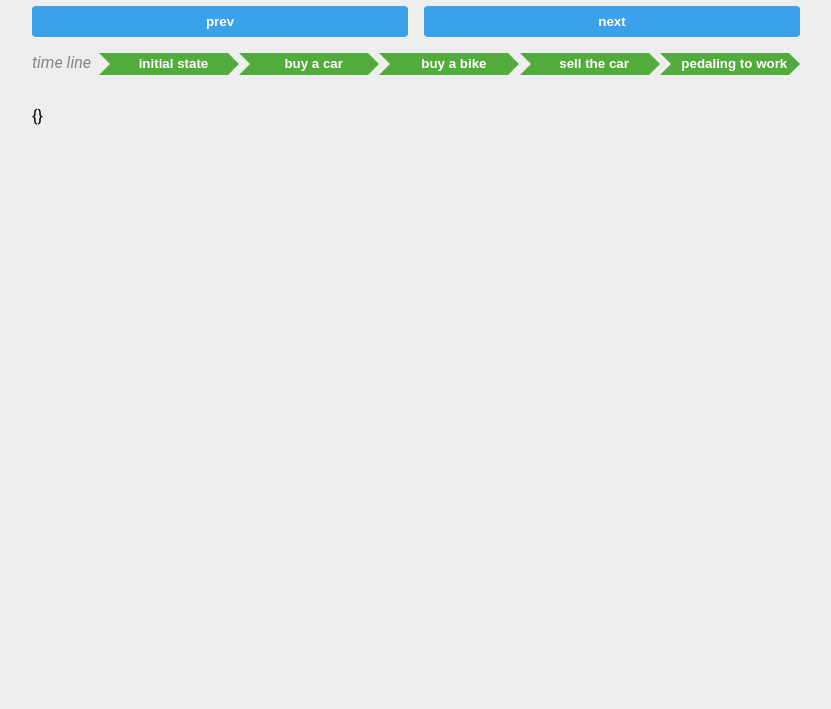
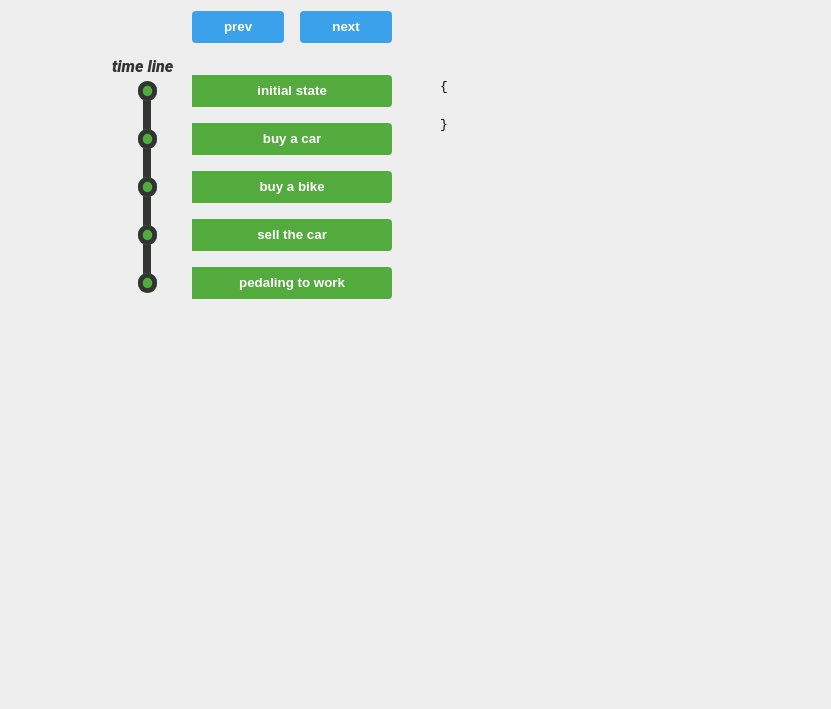
Before and after one commit to belchior/time-traveler, a website with bundled scripts: page example/src/index.html in a window 1280 px wide. Shown: the part 91-800 px from the top of the page, without its empty margins (224-1055 px from the left). Built offline with nearby package versions, Linux system fonts and the light colour scheme.

Commit message:
changes at demo layout

```diff
--- a/example/src/index.css
+++ b/example/src/index.css
@@ -1,3 +1,4 @@
+@media all {
   body {
     margin: 0;
     display: flex;
@@ -7,15 +8,49 @@ body {
   }
 
   .container {
+    display: flex;
+    flex-wrap: wrap;
+    align-content: center;
     box-sizing: border-box;
     flex: 1 1 auto;
     padding: 1rem;
-  max-width: 50rem;
+    max-width: 40rem;
   }
 
-.navigation > div {
+  .title {
+    flex: 1 0 100%;
+    margin: 0 0 3rem 0;
+    text-align: center;
+  }
+
+  .navigation {
+    flex: 1 0 100%;
+  }
+
+  .state-container {
+    margin: 2rem 0 0 5rem;
+    flex: 1;
+  }
+
+  .controllers {
     display: flex;
     justify-content: space-between;
+    padding-left: 5rem;
+  }
+
+  .time-line {
+    display: flex;
+    flex-direction: column;
+    justify-content: space-between;
+    margin: 1rem 0 0 0;
+  }
+  .time-line::before {
+    content: 'time line';
+    display: block;
+    font-style: italic;
+    font-weight: 900;
+    line-height: 1rem;
+    color: #333333;
   }
 
   .btn {
@@ -25,6 +60,7 @@ body {
     border: 0;
     padding: 0.5rem 1rem;
     font-weight: bolder;
+    line-height: 1rem;
     background-color: #52ab3c;
     color: #ffffff;
     cursor: pointer;
@@ -41,50 +77,56 @@ body {
     margin-right: 1rem;
   }
 
-.time-line {
-  margin: 1rem 0 2rem 0;
+  .btn-time-line {
+    margin: 0 0 1rem 5rem;
+    border-radius: 0 0.25rem 0.25rem 0;
+    padding: 0.5rem 0;
+    color: #ffffff;
   }
-.time-line::before {
-  content: 'time line';
-  display: block;
-  margin-right: 0.5rem;
-  font-style: italic;
-  color: #848484;
+  .btn-time-line:last-child {
+    margin-bottom: 0;
   }
-
-.btn-time-line {
-  margin: 0 0.7rem 0 0;
-  border-radius: 0;
-  padding: 0.25rem 0 0.25rem 1.25rem;
-  line-height: 0.9rem;
-}
-.btn-time-line::before {
+  .btn-time-line:not(:first-child)::before {
     content: '';
     position: absolute;
-  top: 0;
-  left: 0;
+    top: -1.7rem;
+    left: -3.05rem;
     display: inline-block;
-  width: 0;
-  height: 0;
-  border-style: solid;
-  border-width: 0.7rem 0 0.7rem 0.7rem;
-  border-color: transparent transparent transparent #eeeeee;
+    width: 0.5rem;
+    height: 2.7rem;
+    background: #333333;
   }
   .btn-time-line::after {
     content: '';
+    z-index: 1;
     position: absolute;
-  top: 0;
-  left: 100%;
+    top: 0.4rem;
+    left: -3.4rem;
     display: inline-block;
-  width: 0;
-  height: 0;
-  border-style: solid;
-  border-width: 0.7rem 0 0.7rem 0.7rem;
-  border-color: transparent transparent transparent #52ab3c;
+    border-radius: 50%;
+    width: 1.2rem;
+    height: 1.2rem;
+    background-color: transparent;
+    box-shadow:
+      inset 0 0 0 0.3rem #333333,
+      inset 0 0 0 0.6rem #52ab3c;
   }
+
   .btn-time-line.active {
-  background-color: #ff0000;
+    background-color: #dd5151;
   }
   .btn-time-line.active::after {
-  border-color: transparent transparent transparent #ff0000;
+    box-shadow:
+      inset 0 0 0 0.3rem #333333,
+      inset 0 0 0 0.6rem #dd5151;
   }
+}
+
+@media (min-width: 36.25rem) { /* ~580px */
+  .navigation {
+    flex: 1;
+  }
+  .state-container {
+    margin: 4rem 0 0 3rem;
+  }
+}
--- a/example/src/index.html
+++ b/example/src/index.html
@@ -2,15 +2,30 @@
 <html>
   <head>
     <meta charset="utf-8">
-    <title>Time Traveler Demo</title>
+    <meta name="theme-color" content="#eeeeee">
+    <meta name="apple-mobile-web-app-capable" content="yes">
+    <meta name="viewport" content="width=device-width, initial-scale=1, user-scalable=yes">
+    <meta name="description" content="TimeTraveler Demo">
+
+    <meta property="og:title" content="TimeTraveler Demo">
+    <meta property="og:site_name" content="TimeTraveler Demo">
+    <meta property="og:url" content="https://belchior.github.io/time-traveler/">
+    <meta property="og:description" content="Clone of game 2048 made by Belchior Oliveira">
+    <meta property="og:image" content="https://avatars0.githubusercontent.com/u/2656585?v=3">
+
+    <meta name="twitter:card" content="summary_large_image">
+    <meta name="twitter:site" content="@belchiorso">
+    <meta name="twitter:creator" content="@belchiorso">
+
+    <title>TimeTraveler Demo</title>
     <link rel="stylesheet" href="./index.css">
     <script type="module" src="./index.js"></script>
   </head>
   <body>
     <div class="container">
-      <h1>Time Traveler Demo</h1>
+      <h1 class="title">Time Traveler Demo</h1>
       <div class="navigation">
-        <div class="">
+        <div class="controllers">
           <button type="button" class="btn btn-prev">prev</button>
           <button type="button" class="btn btn-next">next</button>
         </div>
@@ -22,7 +37,9 @@
           <button type="button" class="btn btn-time-line btn-pedaling">pedaling to work</button>
         </div>
       </div>
-      <div class="state"></div>
+      <div class="state-container">
+        <code class="state"></code>
+      </div>
     </div>
   </body>
 </html>
--- a/example/src/index.js
+++ b/example/src/index.js
@@ -57,10 +57,14 @@ const activeTheCurrentButton = buttonList => {
   });
 };
 
+const beautify = text => {
+  return text.replace(/({|,)/g, '$1<br>&nbsp;&nbsp;').replace(/(})/g, '<br>$1').replace(/(:)/g, '$1&nbsp;');
+};
+
 const updateStateBox = currentState => {
   currentState = {...currentState};
   delete currentState.activeButton;
-  document.querySelector('.state').innerHTML = JSON.stringify(currentState);
+  document.querySelector('.state').innerHTML = beautify(JSON.stringify(currentState));
 };
 
 document.querySelector('.btn-prev').addEventListener('click', () => tt.prev());
--- a/package.json
+++ b/package.json
@@ -7,7 +7,7 @@
     "test": "npx jest",
     "demo:build": "cp -rL ./example/src ./dist",
     "demo:deploy": "npx gh-pages -d dist",
-    "coveralls": "cat ./coverage/lcov.info | ./node_modules/.bin/coveralls",
+    "coveralls": "cat ./coverage/lcov.info | ./node_modules/.bin/coveralls"
   },
   "keywords": [
     "state",
```
Lines whose indentation alone changed are shown as unchanged.
